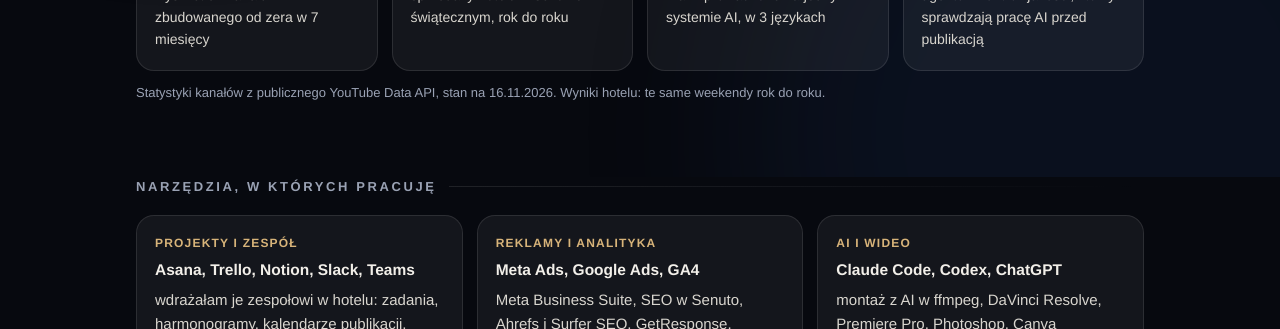
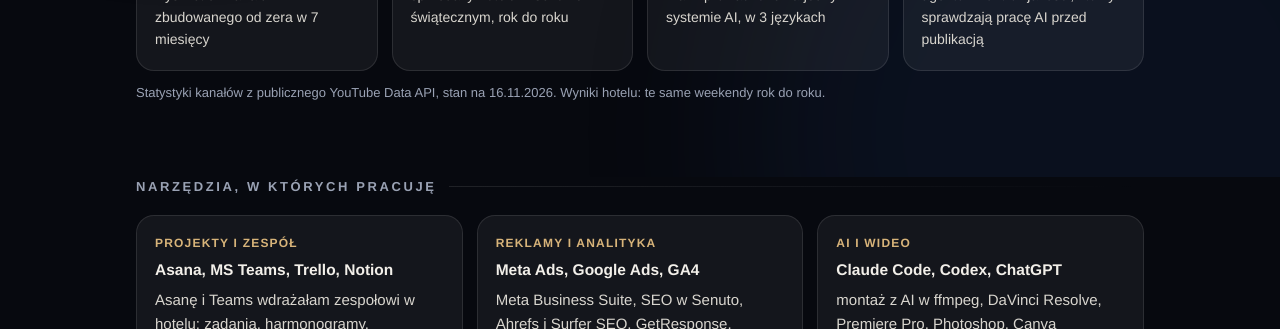
Before and after one commit to zaciszevlogpl-boop/kalendarz, a plain HTML site: page g-2068ggwyfz/index.html in a window 1280 px wide. Shown: the part 623-952 px from the top of the page. Drawn offline with Linux system fonts and the light colour scheme.

Commit message:
Aktualizacja podstrony
Co-Authored-By: Claude Opus 5.5 <noreply@anthropic.com>

```diff
--- a/g-2068ggwyfz/index.html
+++ b/g-2068ggwyfz/index.html
@@ -259,7 +259,7 @@
   <section>
     <h2 class="rv">Narzędzia, w których pracuję</h2>
     <div class="sec-grid">
-      <div class="sec glass rv"><span class="n">PROJEKTY I ZESPÓŁ</span><b>Asana, Trello, Notion, Slack, Teams</b>wdrażałam je zespołowi w hotelu: zadania, harmonogramy, kalendarze publikacji, Profitroom</div>
+      <div class="sec glass rv"><span class="n">PROJEKTY I ZESPÓŁ</span><b>Asana, MS Teams, Trello, Notion</b>Asanę i Teams wdrażałam zespołowi w hotelu; zadania, harmonogramy, kalendarze publikacji, Profitroom</div>
       <div class="sec glass rv"><span class="n">REKLAMY I ANALITYKA</span><b>Meta Ads, Google Ads, GA4</b>Meta Business Suite, SEO w Senuto, Ahrefs i Surfer SEO, GetResponse, YouTube Studio, vidIQ</div>
       <div class="sec glass rv"><span class="n">AI I WIDEO</span><b>Claude Code, Codex, ChatGPT</b>montaż z AI w ffmpeg, DaVinci Resolve, Premiere Pro, Photoshop, Canva</div>
     </div>
@@ -517,8 +517,8 @@ agenci kontroli jakości (17)
   <section>
     <h2 class="rv">Wdrożenia dla zespołu hotelu</h2>
     <div class="kpis">
-      <div class="kpi glass rv"><span class="n" style="color:var(--gold);font-weight:700;font-size:12px;letter-spacing:.1em">PRACA ZESPOŁU</span><span><b style="font-size:17px;color:var(--ink)">Asana, Trello, Notion</b>zadania i harmonogram kampanii dla 5 osób</span></div>
-      <div class="kpi glass rv"><span class="n" style="color:var(--gold);font-weight:700;font-size:12px;letter-spacing:.1em">KOMUNIKACJA</span><span><b style="font-size:17px;color:var(--ink)">Slack, Teams</b>jedno miejsce na ustalenia i materiały</span></div>
+      <div class="kpi glass rv"><span class="n" style="color:var(--gold);font-weight:700;font-size:12px;letter-spacing:.1em">PRACA ZESPOŁU</span><span><b style="font-size:17px;color:var(--ink)">Asana</b>zadania i harmonogram kampanii dla 5 osób</span></div>
+      <div class="kpi glass rv"><span class="n" style="color:var(--gold);font-weight:700;font-size:12px;letter-spacing:.1em">KOMUNIKACJA</span><span><b style="font-size:17px;color:var(--ink)">MS Teams</b>jedno miejsce na ustalenia i materiały</span></div>
       <div class="kpi glass rv"><span class="n" style="color:var(--gold);font-weight:700;font-size:12px;letter-spacing:.1em">AI W ZESPOLE</span><span><b style="font-size:17px;color:var(--ink)">Narzędzia AI</b>teksty ofert, opisy pakietów i posty szybciej i spójnie</span></div>
       <div class="kpi glass rv"><span class="n" style="color:var(--gold);font-weight:700;font-size:12px;letter-spacing:.1em">REKLAMY I DANE</span><span><b style="font-size:17px;color:var(--ink)">Meta, Google Ads, GA4</b>konta reklamowe i analityka ustawione od zera</span></div>
     </div>
```
Also changed, not shown: 1 other file.
